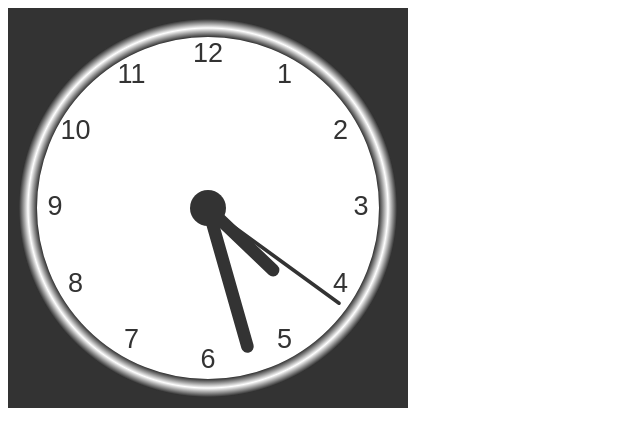
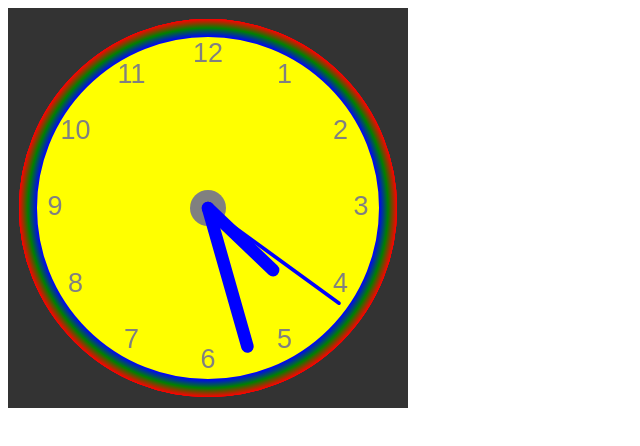
Before and after one commit to zsobe31/analog_clock, a plain HTML site: page index.html in a window 1280 px wide. Shown: the whole page, without its empty margins (0-640 px from the left). Drawn offline with Linux system fonts and the light colour scheme.

Commit message:
Update index.html

```diff
--- a/index.html
+++ b/index.html
@@ -24,18 +24,18 @@
       var grad;
       ctx.beginPath();
       ctx.arc(0, 0, radius, 0, 2 * Math.PI);
-      ctx.fillStyle = 'white';
+      ctx.fillStyle = 'yellow';
       ctx.fill();
       grad = ctx.createRadialGradient(0, 0, radius * 0.95, 0, 0, radius * 1.05);
-      grad.addColorStop(0, '#333');
-      grad.addColorStop(0.5, 'white');
-      grad.addColorStop(1, '#333');
+      grad.addColorStop(0, 'blue');
+      grad.addColorStop(0.5, 'green');
+      grad.addColorStop(1, 'red');
       ctx.strokeStyle = grad;
       ctx.lineWidth = radius * 0.1;
       ctx.stroke();
       ctx.beginPath();
       ctx.arc(0, 0, radius * 0.1, 0, 2 * Math.PI);
-      ctx.fillStyle = '#333';
+      ctx.fillStyle = 'gray';
       ctx.fill();
     }
 
```
